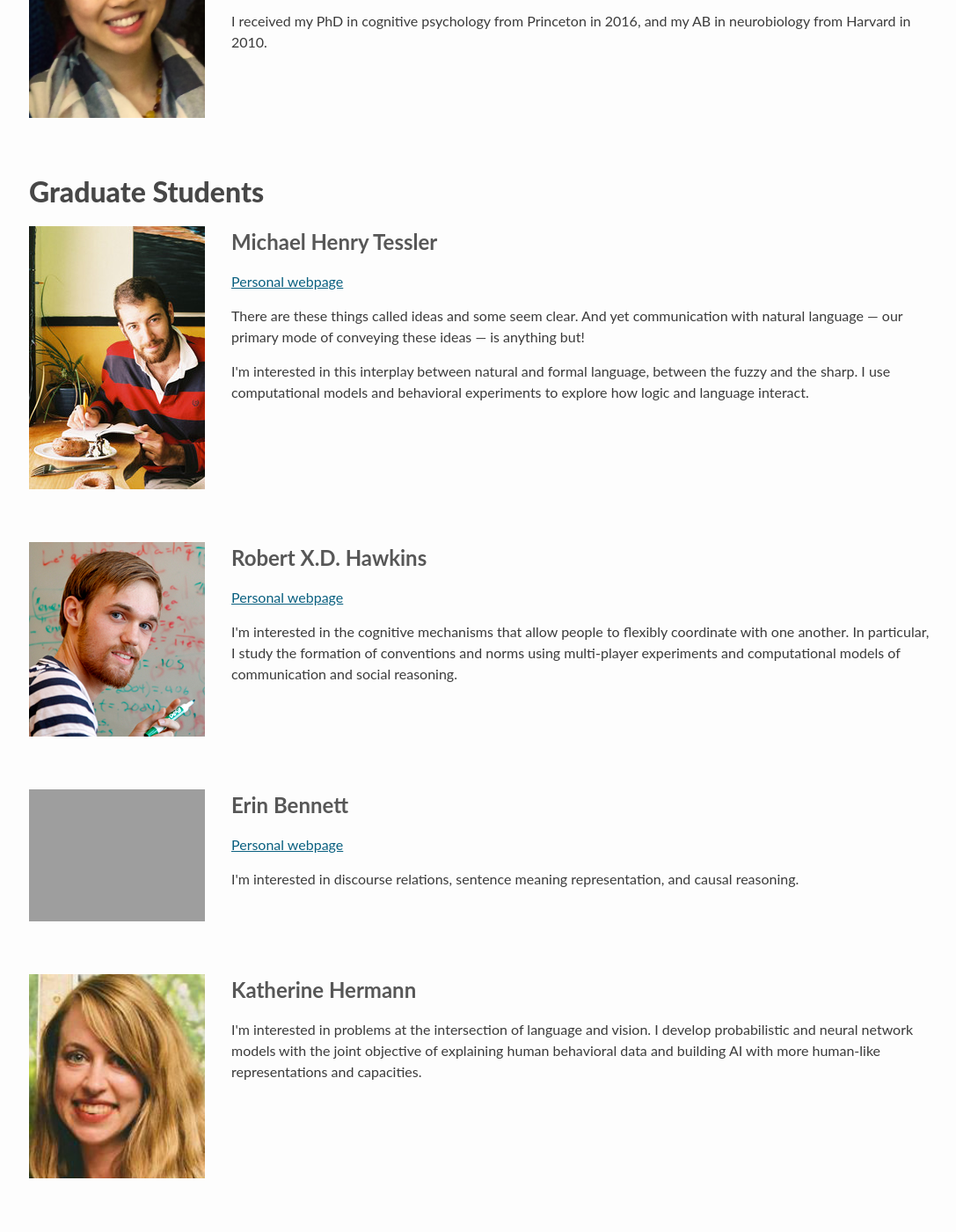
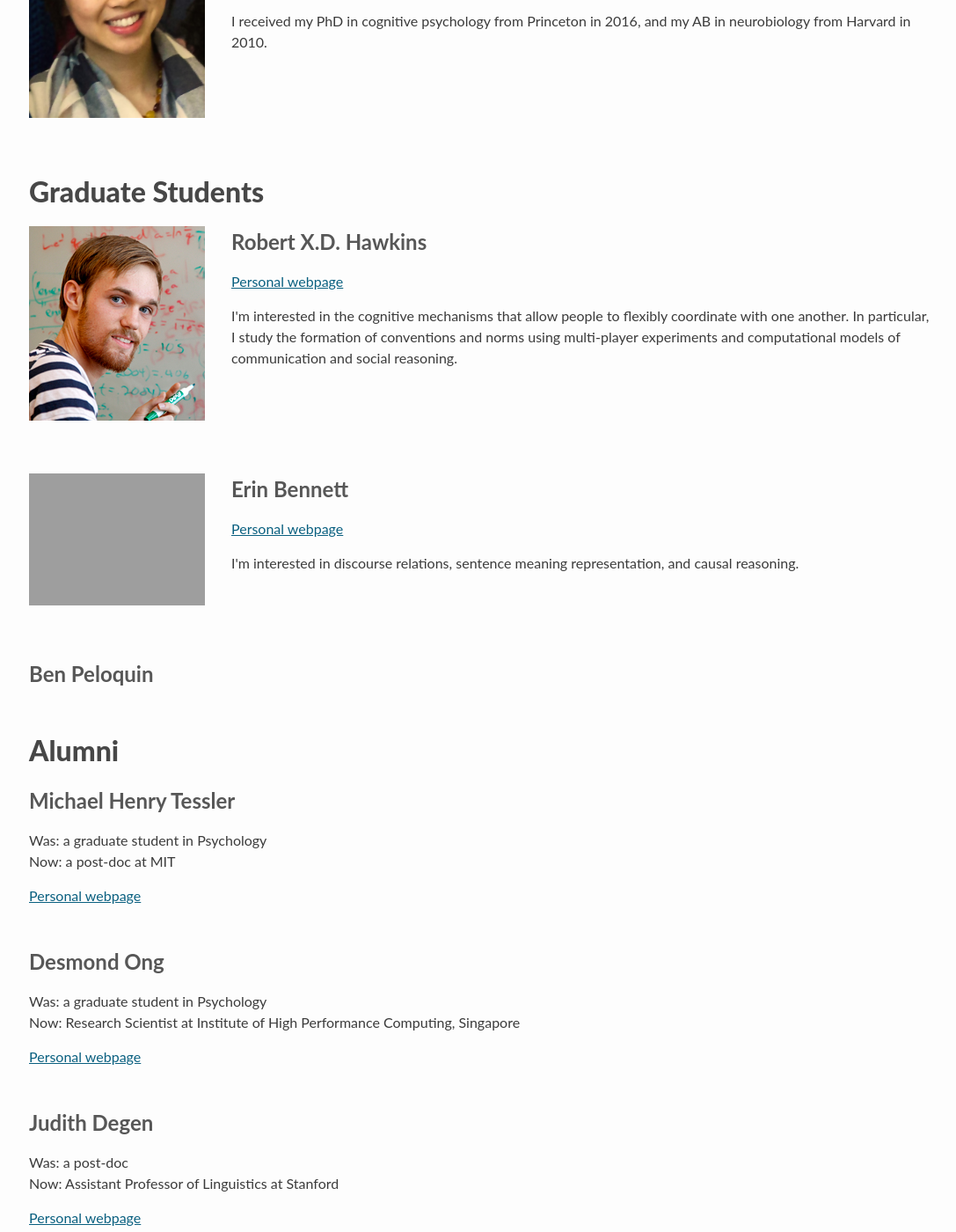
Before and after one commit to stanford-cocolab/cocolab.stanford.edu, a Jekyll site: the page built from 01-people.html, in a window 1280 px wide and 1400 px high, scrolled down 1055 px. Shown: the whole window at 88% size, without its empty margins (93-1180 px from the left). Built offline with Jekyll 4.4.1, drawn with Linux system fonts in a browser that asks for light colours; Markdown is read by kramdown in place of the engine named in the settings; a script that is not in the unit is left out.

Commit message:
Update some people page

```diff
--- a/_data/cocolab.yml
+++ b/_data/cocolab.yml
@@ -18,18 +18,6 @@
 
 - role: Graduate Students
   people:
-    - name: Michael Henry Tessler
-      img: henry.jpg
-      webpage: //web.stanford.edu/~mtessler
-      bio:
-        - >
-          There are these things called ideas and some seem clear. And yet
-          communication with natural language &mdash; our primary mode of
-          conveying these ideas &mdash; is anything but!
-        - >
-          I'm interested in this interplay between natural and formal language,
-          between the fuzzy and the sharp. I use computational models and
-          behavioral experiments to explore how logic and language interact.
     - name: Robert X.D. Hawkins
       img: robert.jpg
       webpage: //rxdhawkins.wordpress.com/
@@ -47,20 +35,16 @@
         - >
           I'm interested in discourse relations, sentence meaning representation,
           and causal reasoning.
-    - name: Katherine Hermann
-      img: katherine.jpg
-      bio:
-        - >
-          I'm interested in problems at the intersection of language and
-          vision. I develop probabilistic and neural network models with the
-          joint objective of explaining human behavioral data and building AI
-          with more human-like representations and capacities.
     - name: Ben Peloquin
       img:
       bio:
 
 - role: Alumni
   people:
+    - name: Michael Henry Tessler
+      was: a graduate student in Psychology
+      now: a post-doc at MIT
+      webpage: //web.stanford.edu/~mtessler
     - name: Desmond Ong
       was: a graduate student in Psychology
       now: Research Scientist at Institute of High Performance Computing, Singapore
```
